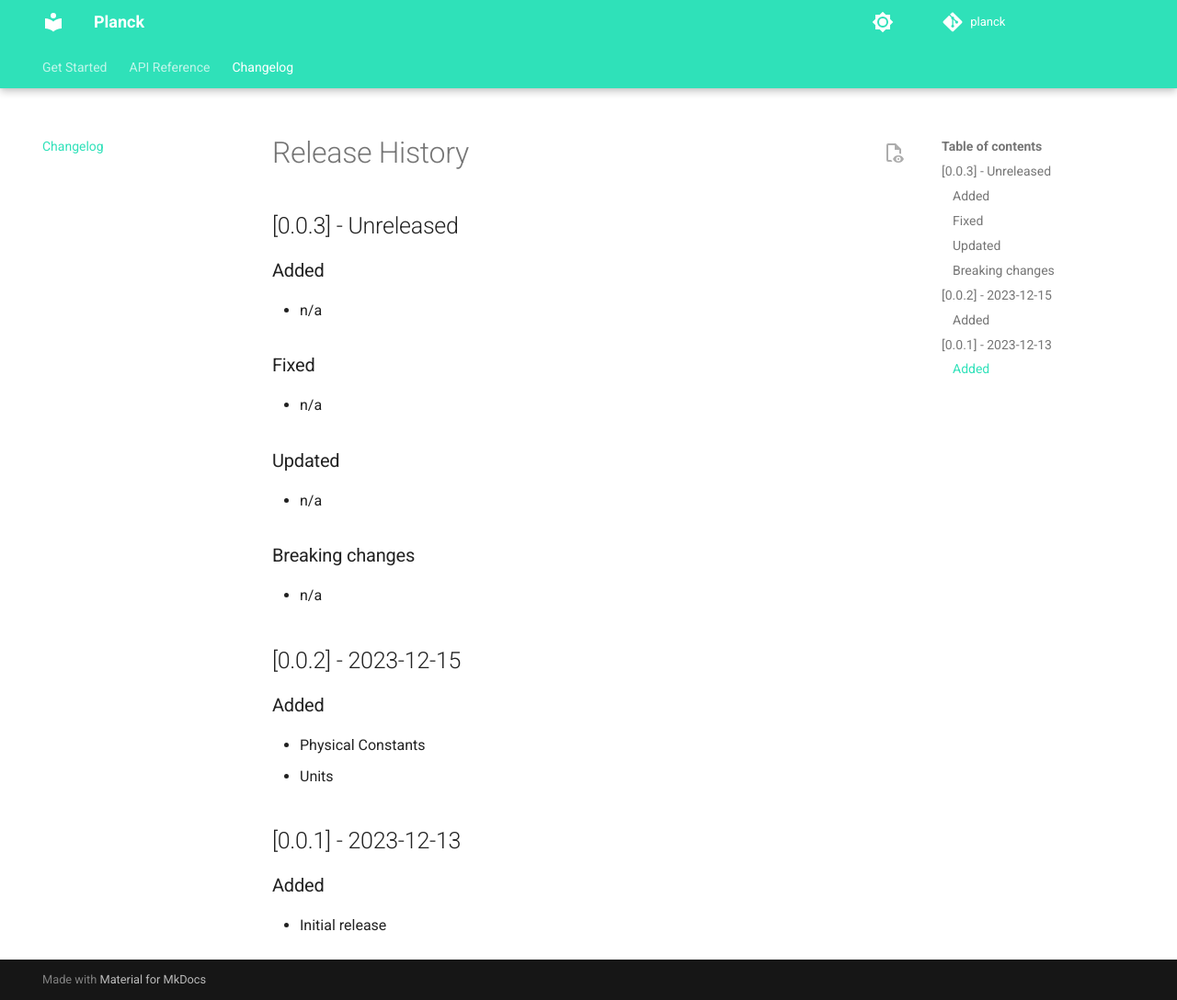
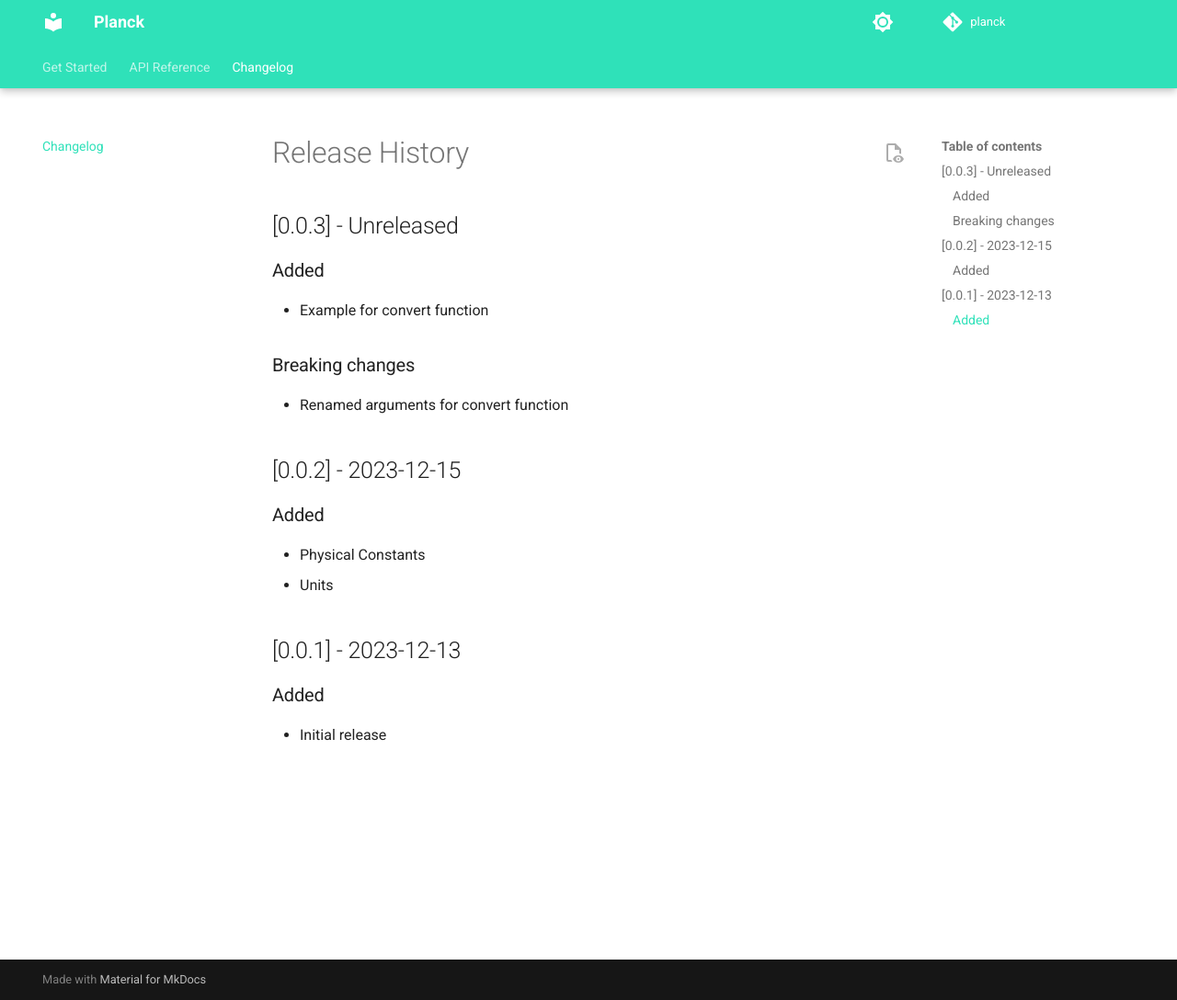
Before and after one commit to okube-ai/planck, an MkDocs documentation site: the page built from docs/changelog.md, in a window 1280 px wide and 1088 px high. Shown: the whole window at 92% size. Built offline with MkDocs 1.6.1 and Material for MkDocs 9.7.7, drawn with Linux system fonts in a browser that asks for light colours; comment, search, counter and statistics services are not loaded.

Commit message:
Convert function update (#6)
* Update

* Update

```diff
--- a/CHANGELOG.md
+++ b/CHANGELOG.md
@@ -2,13 +2,9 @@
 
 ## [0.0.3] - Unreleased
 ### Added
-* n/a
-### Fixed
-* n/a
-### Updated
-* n/a
+* Example for convert function
 ### Breaking changes
-* n/a
+* Renamed arguments for convert function
 
 ## [0.0.2] - 2023-12-15
 ### Added
--- a/mkdocs.yml
+++ b/mkdocs.yml
@@ -97,10 +97,4 @@ nav:
         - DimensionalPhysicalConstant: api/models/dimensionalphysicalconstant.md
         - NonDimensionalPhysicalConstant: api/models/nondimensionalphysicalconstant.md
         - Unit: api/models/unit.md
-#    - BaseSettings: api/basesettings.md
-#    - Field: api/field.md
-#    - SettingsConfigDict: api/settingsconfigdict.md
-#    - SettingsSources:
-#        - api/settingssources/awssecretsmanager.md
-#        - api/settingssources/azurekeyvault.md
   - Changelog: changelog.md
```
Also changed, not shown: README.md (+6 -6 lines), 2 other files.
